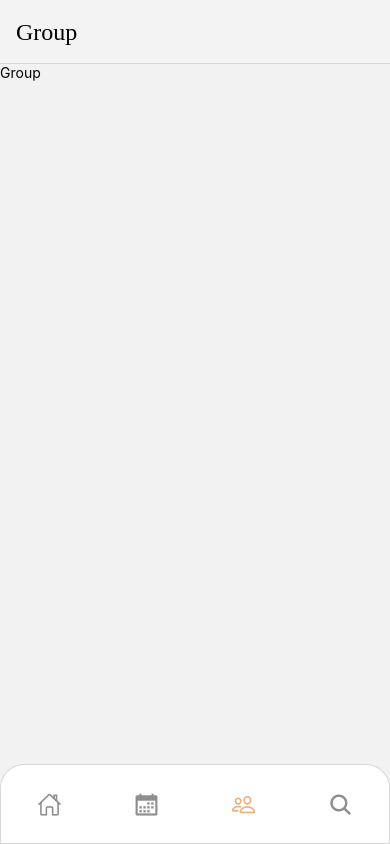
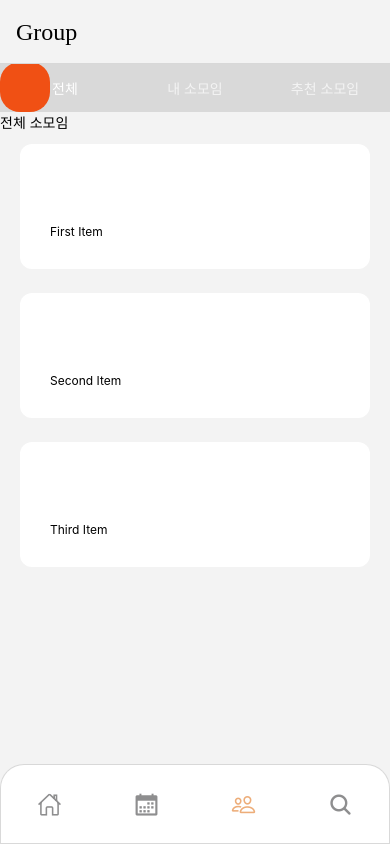
Before and after one commit to zhujack26/healingdiary, a React Native app in the folder FE/: screen /Group in a window 390 px wide. Built offline with nearby package versions, Linux system fonts and the light colour scheme; a web font is replaced by a local one.

Commit message:
[STYLE]:GroupPage

```diff
--- /dev/null
+++ b/FE/components/group/GroupList.jsx
@@ -0,0 +1,71 @@
+import { Pressable } from "react-native";
+import { StatusBar, FlatList, SafeAreaView, View, StyleSheet, Image, Text } from "react-native";
+import { GlobalColors } from "../../constants/color";
+
+import Title from "../../ui/Title";
+
+const DATA = [
+  {
+    id: 'bd7acbea-c1b1-46c2-aed5-3ad53abb28ba',
+    title: 'First Item',
+  },
+  {
+    id: '3ac68afc-c605-48d3-a4f8-fbd91aa97f63',
+    title: 'Second Item',
+  },
+  {
+    id: '58694a0f-3da1-471f-bd96-145571e29d72',
+    title: 'Third Item',
+  },
+];
+
+const Item = ({title}) => (
+  <View style={styles.item}>
+    <Image
+      source={require("../../assets/images/SAMPLE1.png")}
+      style={styles.image}
+    />
+    <Text style={styles.title}>{title}</Text>
+  </View>
+);
+
+const GroupList = () => {
+  return (
+    <SafeAreaView style={styles.container}>
+      <Text >
+        전체 소모임
+      </Text>
+      <FlatList
+        data={DATA}
+        renderItem={({item}) => <Item title={item.title} />}
+        keyExtractor={item => item.id}
+      />
+
+    </SafeAreaView>
+  );
+};
+
+const styles = StyleSheet.create({
+  container: {
+    flex: 1,
+    marginTop: StatusBar.currentHeight || 0,
+
+  },
+  item: {
+    backgroundColor: GlobalColors.colors.white500,
+    padding: 30,
+    marginVertical: 12,
+    marginHorizontal: 20,
+    borderRadius: 12,
+  },
+  image: {
+    width: 50,
+    height: 50,
+    borderRadius: 12,
+  },
+  title: {
+    fontSize: 12,
+  },
+});
+
+export default GroupList;
--- /dev/null
+++ b/FE/components/group/GroupList2.jsx
@@ -0,0 +1,71 @@
+import { Pressable } from "react-native";
+import { StatusBar, FlatList, SafeAreaView, View, StyleSheet, Image, Text } from "react-native";
+import { GlobalColors } from "../../constants/color";
+
+import Title from "../../ui/Title";
+
+const DATA = [
+  {
+    id: 'bd7acbea-c1b1-46c2-aed5-3ad53abb28ba',
+    title: 'First Item',
+  },
+  {
+    id: '3ac68afc-c605-48d3-a4f8-fbd91aa97f63',
+    title: 'Second Item',
+  },
+  {
+    id: '58694a0f-3da1-471f-bd96-145571e29d72',
+    title: 'Third Item',
+  },
+];
+
+const Item = ({title}) => (
+  <View style={styles.item}>
+    <Image
+      source={require("../../assets/images/SAMPLE1.png")}
+      style={styles.image}
+    />
+    <Text style={styles.title}>{title}</Text>
+  </View>
+);
+
+const GroupList2 = () => {
+  return (
+    <SafeAreaView style={styles.container}>
+      <Text >
+        내 소모임
+      </Text>
+      <FlatList
+        data={DATA}
+        renderItem={({item}) => <Item title={item.title} />}
+        keyExtractor={item => item.id}
+      />
+
+    </SafeAreaView>
+  );
+};
+
+const styles = StyleSheet.create({
+  container: {
+    flex: 1,
+    marginTop: StatusBar.currentHeight || 0,
+
+  },
+  item: {
+    backgroundColor: GlobalColors.colors.white500,
+    padding: 30,
+    marginVertical: 12,
+    marginHorizontal: 20,
+    borderRadius: 12,
+  },
+  image: {
+    width: 50,
+    height: 50,
+    borderRadius: 12,
+  },
+  title: {
+    fontSize: 12,
+  },
+});
+
+export default GroupList2;
--- /dev/null
+++ b/FE/components/group/GroupList3.jsx
@@ -0,0 +1,71 @@
+import { Pressable } from "react-native";
+import { StatusBar, FlatList, SafeAreaView, View, StyleSheet, Image, Text } from "react-native";
+import { GlobalColors } from "../../constants/color";
+
+import Title from "../../ui/Title";
+
+const DATA = [
+  {
+    id: 'bd7acbea-c1b1-46c2-aed5-3ad53abb28ba',
+    title: 'First Item',
+  },
+  {
+    id: '3ac68afc-c605-48d3-a4f8-fbd91aa97f63',
+    title: 'Second Item',
+  },
+  {
+    id: '58694a0f-3da1-471f-bd96-145571e29d72',
+    title: 'Third Item',
+  },
+];
+
+const Item = ({title}) => (
+  <View style={styles.item}>
+    <Image
+      source={require("../../assets/images/SAMPLE1.png")}
+      style={styles.image}
+    />
+    <Text style={styles.title}>{title}</Text>
+  </View>
+);
+
+const GroupList3 = () => {
+  return (
+    <SafeAreaView style={styles.container}>
+      <Text >
+        추천 소모임
+      </Text>
+      <FlatList
+        data={DATA}
+        renderItem={({item}) => <Item title={item.title} />}
+        keyExtractor={item => item.id}
+      />
+
+    </SafeAreaView>
+  );
+};
+
+const styles = StyleSheet.create({
+  container: {
+    flex: 1,
+    marginTop: StatusBar.currentHeight || 0,
+
+  },
+  item: {
+    backgroundColor: GlobalColors.colors.white500,
+    padding: 30,
+    marginVertical: 12,
+    marginHorizontal: 20,
+    borderRadius: 12,
+  },
+  image: {
+    width: 50,
+    height: 50,
+    borderRadius: 12,
+  },
+  title: {
+    fontSize: 12,
+  },
+});
+
+export default GroupList3;
--- a/FE/components/main/RecommendDiary.jsx
+++ b/FE/components/main/RecommendDiary.jsx
@@ -66,7 +66,7 @@ const styles = StyleSheet.create({
   },
   hashtag: {
     fontFamily: "KoddiUDOnGothic-Regular",
-    fontSize: 12,
+    fontSize: 10,
     color: GlobalColors.colors.gray600,
   },
 });
--- a/FE/package.json
+++ b/FE/package.json
@@ -23,7 +23,9 @@
     "react-native-gesture-handler": "^2.9.0",
     "react-native-reanimated": "2.14.4",
     "react-native-safe-area-context": "^4.5.0",
-    "react-native-screens": "^3.20.0"
+    "react-native-screens": "^3.20.0",
+    "react-native-tab-view": "^3.5.1",
+    "react-native-pager-view": "6.1.2"
   },
   "devDependencies": {
     "@babel/core": "^7.20.0"
--- a/FE/screens/GroupScreen.jsx
+++ b/FE/screens/GroupScreen.jsx
@@ -1,12 +1,72 @@
-import { View, Text, StyleSheet } from "react-native";
+import { useWindowDimensions, View, ScrollView, Text, StyleSheet } from "react-native";
+import GroupList from "../components/group/GroupList";
+import GroupList2 from "../components/group/GroupList2";
+import GroupList3 from "../components/group/GroupList3";
+import * as React from "react";
+import { TabView, TabBar, SceneMap } from "react-native-tab-view";
+import { GlobalColors } from "../constants/color";
+
 const GroupScreen = () => {
+  const FirstRoute = () => (
+    <View style={{ flex: 1, backgroundColor: GlobalColors.colors.background500 }}>
+    < GroupList/>
+    </View>
+  );
+
+  const SecondRoute = () => (
+    <View style={{ flex: 1, backgroundColor: GlobalColors.colors.background500 }}>
+    < GroupList2/>
+    </View>
+  );
+
+  const ThirdRoute = () => (
+    <View style={{ flex: 1, backgroundColor: GlobalColors.colors.background500 }}>
+    < GroupList3/>
+    </View>
+  );
+  const renderScene = SceneMap({
+    first: FirstRoute,
+    second: SecondRoute,
+    third: ThirdRoute
+  });
+  const layout = useWindowDimensions();
+
+  const [index, setIndex] = React.useState(0);
+  const [routes] = React.useState([
+    { key: "first", title: "전체" },
+    { key: "second", title: "내 소모임" },
+    { key: "third", title: "추천 소모임" }
+  ]);
+
+
+
   return (
-    <View>
-      <Text>Group</Text>
-    </View>
+    <TabView
+      navigationState={{ index, routes }}
+      renderScene={renderScene}
+      onIndexChange={setIndex}
+      initialLayout={{ width: layout.width }}
+      renderTabBar={props => (
+        <TabBar
+          {...props}
+          indicatorStyle={{
+            backgroundColor: "rgb(240, 80, 20)",
+            borderRadius: 20,
+            width: 50,
+            height: 50,
+          }}
+          style={{
+            backgroundColor: GlobalColors.colors.gray400,
+            shadowColor: "transparent"
+          }}
+          pressColor={"transparent"}
+        />
+      )}
+    />
+
   );
 };
 
+const styles = StyleSheet.create({});
+
 export default GroupScreen;
-
-const styles = StyleSheet.create({});
```
Also changed, not shown: FE/ui/button.jsx (added), 1 other file (tests, documents, lock files or other folders).
